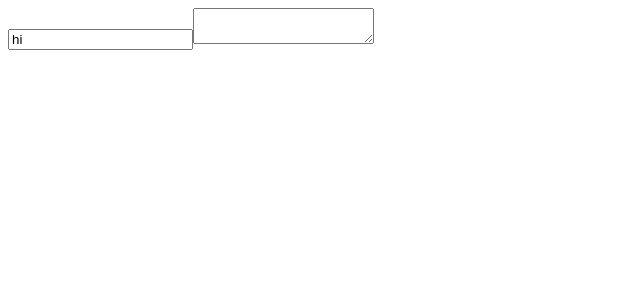
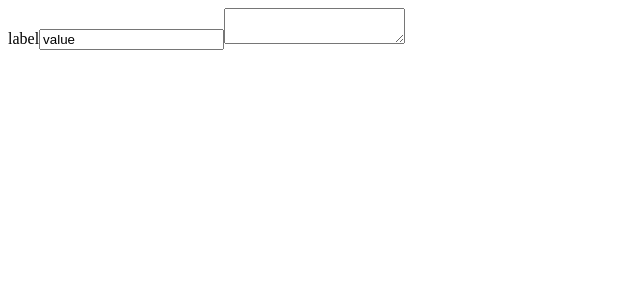
Before and after one commit to zachnewburgh/ng-dynamic-form, an Angular app: page / in a window 1280 px wide. Shown: the top 300 px of the page, without its empty margins (0-640 px from the left). Built offline with nearby package versions, Linux system fonts and the light colour scheme.

Commit message:
feat(input): Add label and attributes to input

```diff
--- a/src/app/field/input/input.component.html
+++ b/src/app/field/input/input.component.html
@@ -1 +1,12 @@
-<input type="text" value="hi">
+<label [innerHtml]="label"></label>
+<input [type]="type"
+       [name]="name"
+       [value]="value"
+       [placeholder]="placeholder"
+       [disabled]="disabled"
+       [max]="max"
+       [min]="min"
+       [pattern]="pattern"
+       [readonly]="readOnly"
+       [required]="required"
+       [step]="step">
--- a/src/app/field/input/input.component.ts
+++ b/src/app/field/input/input.component.ts
@@ -1,4 +1,4 @@
-import { Component, OnInit } from '@angular/core';
+import { Component, OnInit, Input } from '@angular/core';
 
 @Component({
   selector: 'app-input',
@@ -6,8 +6,26 @@ import { Component, OnInit } from '@angular/core';
   styleUrls: ['./input.component.css']
 })
 export class InputComponent implements OnInit {
+  @Input() type: string;
+  @Input() name: string;
+  @Input() label: string;
+  @Input() placeholder: string;
+  @Input() value: any;
+  @Input() disabled: boolean;
+  @Input() max: number;
+  @Input() min: number;
+  @Input() pattern: string;
+  @Input() readOnly: boolean;
+  @Input() required: boolean;
+  @Input() step: number;
 
-  constructor() { }
+  constructor() {
+    this.type = this.type || 'text';
+    this.label = this.label || 'label';
+    this.name = this.name || 'name';
+    this.placeholder = this.placeholder || 'placeholder';
+    this.value = this.value || 'value';
+  }
 
   ngOnInit() {
   }
```
